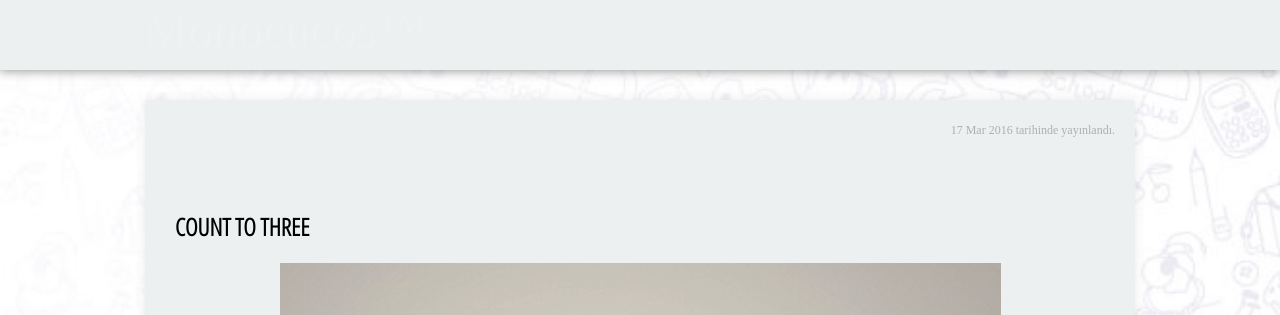
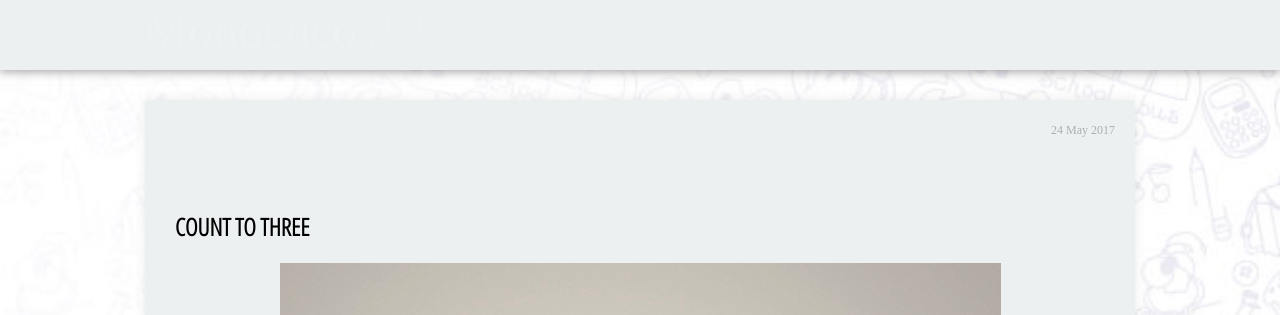
Before and after one commit to MonocucosTM/Monocucos, a Jekyll site: the page built from _posts/2017-05-24-books.md, in a window 1280 px wide. Shown: the top 315 px of the page. Built offline with Jekyll 4.4.1, drawn with Linux system fonts in a browser that asks for light colours; nearby versions of some CDN libraries; some web fonts are replaced; comment, search, counter and statistics services are not loaded.

Commit message:
fix posts

```diff
--- a/_layouts/post-index.html
+++ b/_layouts/post-index.html
@@ -67,7 +67,7 @@
               <div class="ustr">
                 <h2><a href="{{ site.url }}{{ post.url }}">{{ post.title }}</a></h2>
                 <div class="yazibilgisi">
-                  {{ post.date | date_to_string }} tarihinde yayınlandı.
+                  {{ post.date | date_to_string }}
                 </div>
               </div>
             </div>
--- a/_layouts/post.html
+++ b/_layouts/post.html
@@ -65,7 +65,7 @@
           <div class="ustr">
             <h2>{{ page.title }}</h2>
             <div class="yazibilgisi">
-              {{ page.date | date_to_string }} tarihinde yayınlandı.
+              {{ page.date | date_to_string }}
             </div>
           </div>
           <hr>
--- a/_layouts/project.html
+++ b/_layouts/project.html
@@ -71,7 +71,7 @@
                 <a href="{{ site.url }}{{ post.url }}">{{ post.title }}</a>
               </div>
               <div class="aciklamaUrun">
-                {{ post.excerpt }}
+                {{ post.excerpt_deprecated }}
               </div>
             </div>
           {% endif %}
--- a/_posts/2017-05-24-books.md
+++ b/_posts/2017-05-24-books.md
@@ -1,7 +1,7 @@
 ---
 layout: post
 title:  "Books"
-date:   2016-03-17
+date:   2017-05-24
 project: true
 image: "../assets/img/BOOKSWEBBAJA.png"
 excerpt: "Read more, change the world."
```
Also changed, not shown: _posts/2017-06-17-personajes-grupo.md (+1 -1 lines), projects/index.md (+0 -12 lines).
